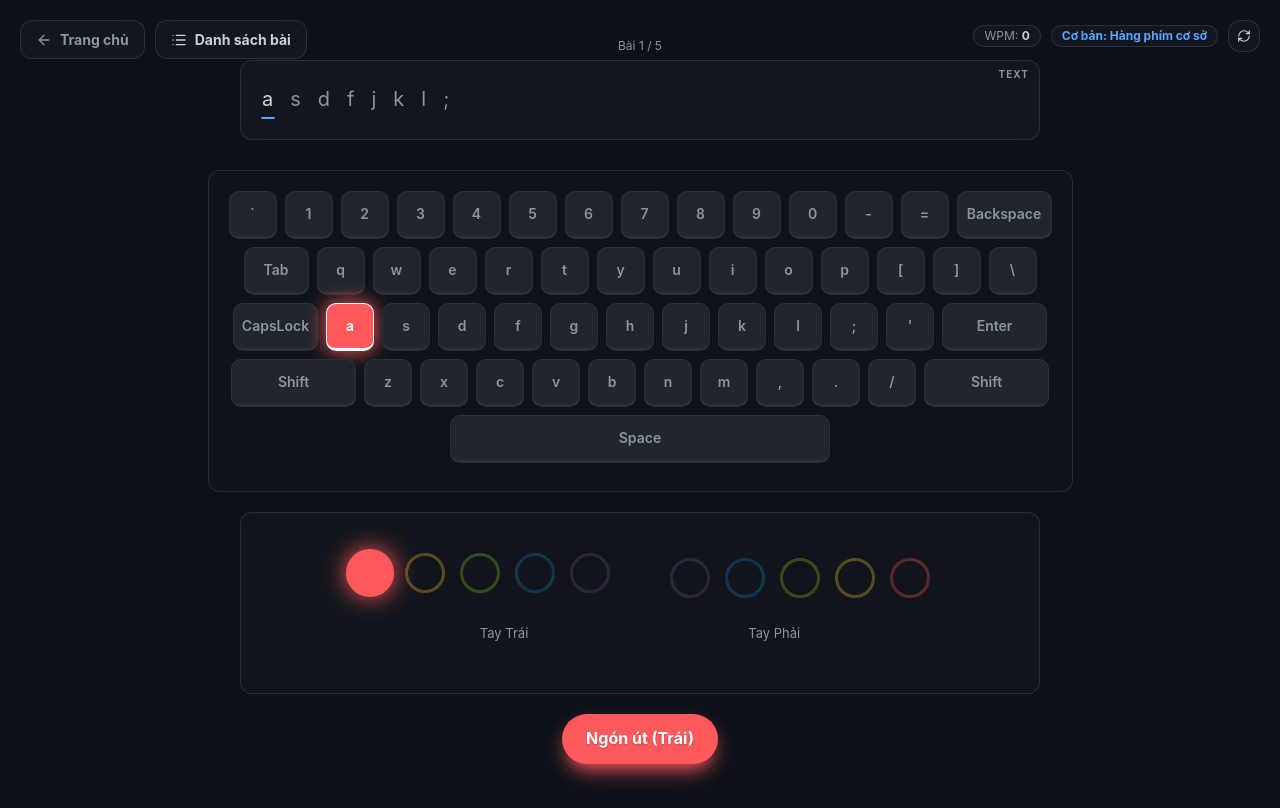
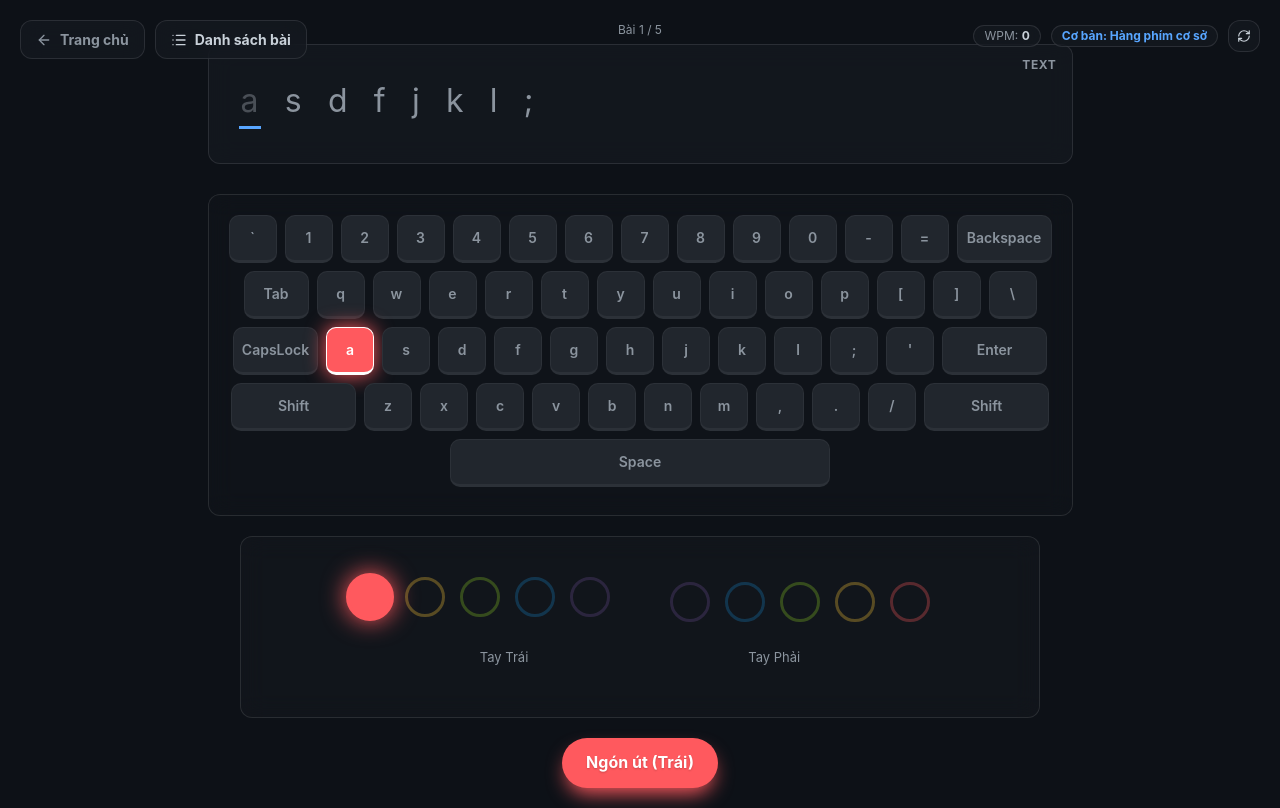
Before and after one commit to minhtn012/typing-kid-vn, a React (Vite) app: page / in a window 1280 px wide. Both pictures are taken after a click on the element 639 px from the left and 523 px from the top of the page. Built offline with nearby package versions, Linux system fonts and the light colour scheme.

Commit message:
feat: implement visual live typing with overlay feedback

```diff
--- a/src/components/PracticeSession.tsx
+++ b/src/components/PracticeSession.tsx
@@ -23,7 +23,7 @@ const PracticeSession: React.FC<PracticeSessionProps> = ({ initialModeId, onBack
     const currentMode = LESSON_MODES.find(m => m.id === currentModeId) || LESSON_MODES[0];
     const text = currentMode.text[lessonIndex];
 
-    const { userInput, stats, isFinished, handleKeyDown, reset, currentIndex, currentKeyToPress, currentFinger } = useTyping(text);
+    const { userInput, stats, isFinished, handleKeyDown, reset, currentIndex, currentKeyToPress, currentFinger, telexBuffer } = useTyping(text);
     const [pressedKey, setPressedKey] = useState<string | null>(null);
 
     // Reset when mode or lesson changes
@@ -133,7 +133,7 @@ const PracticeSession: React.FC<PracticeSessionProps> = ({ initialModeId, onBack
                     <div style={{ fontSize: '12px', color: 'var(--text-muted)', marginBottom: '5px', textAlign: 'center' }}>
                         Bài {lessonIndex + 1} / {currentMode.text.length}
                     </div>
-                    <TypingArea text={text} userInput={userInput} currentIndex={currentIndex} />
+                    <TypingArea text={text} userInput={userInput} currentIndex={currentIndex} telexBuffer={telexBuffer} />
                 </div>
 
                 {/* Keyboard and Hands Layout - Centered Stack */}
--- a/src/components/TypingArea.tsx
+++ b/src/components/TypingArea.tsx
@@ -1,51 +1,99 @@
 import React from 'react';
 import { motion } from 'framer-motion';
+import { TELEX_RULES } from '../constants';
 
 interface TypingAreaProps {
     text: string;
     userInput: string;
     currentIndex: number;
+    telexBuffer?: string[];
 }
 
-const TypingArea: React.FC<TypingAreaProps> = ({ text, userInput, currentIndex }) => {
+const getPartialChar = (keys: string[]): string => {
+    if (keys.length === 0) return '';
+
+    // Check if keys match a known Telex rule
+    const ruleMatch = Object.entries(TELEX_RULES).find(([_, ruleKeys]) => {
+        if (ruleKeys.length !== keys.length) return false;
+        return ruleKeys.every((k, i) => k === keys[i]);
+    });
+
+    if (ruleMatch) return ruleMatch[0];
+
+    // Fallback: If it's a single key, return it (e.g. 'a')
+    if (keys.length === 1) return keys[0];
+
+    // If no match (shouldn't happen with correct logic), join keys
+    return keys.join('');
+};
+
+const TypingArea: React.FC<TypingAreaProps> = ({ text, userInput, currentIndex, telexBuffer = [] }) => {
     return (
-        <div className="typing-area glass" style={{ padding: '20px', fontSize: '20px', letterSpacing: '0.05em', minHeight: '80px', position: 'relative', maxWidth: '800px', margin: '0 auto' }}>
-            <div style={{ position: 'absolute', top: '5px', right: '10px', fontSize: '10px', color: 'var(--text-muted)', fontWeight: 'bold', textTransform: 'uppercase' }}>
+        <div className="typing-area glass" style={{ padding: '30px', fontSize: '32px', letterSpacing: '0.02em', lineHeight: '1.6', minHeight: '120px', position: 'relative', maxWidth: '1000px', margin: '0 auto', userSelect: 'none' }}>
+            <div style={{ position: 'absolute', top: '10px', right: '15px', fontSize: '12px', color: 'var(--text-muted)', fontWeight: 'bold', textTransform: 'uppercase' }}>
                 Text
             </div>
-            <div style={{ display: 'flex', flexWrap: 'wrap', gap: '2px' }}>
+            <div style={{ display: 'flex', flexWrap: 'wrap', gap: '4px' }}>
                 {text.split('').map((char, index) => {
-                    let color = 'var(--text-muted)';
-                    let backgroundColor = 'transparent';
-                    let borderBottom = '2px solid transparent';
-
+                    // Logic for past characters
                     if (index < userInput.length) {
-                        color = userInput[index] === char ? 'var(--secondary-color)' : 'var(--error-color)';
-                        if (userInput[index] !== char) {
-                            backgroundColor = 'rgba(248, 81, 73, 0.1)';
-                        }
+                        const isCorrect = userInput[index] === char;
+                        return (
+                            <motion.span
+                                key={index}
+                                initial={false}
+                                animate={{
+                                    color: isCorrect ? 'var(--secondary-color)' : 'var(--error-color)',
+                                    backgroundColor: isCorrect ? 'transparent' : 'rgba(248, 81, 73, 0.1)',
+                                }}
+                                style={{
+                                    display: 'inline-block',
+                                    padding: '0 2px',
+                                    borderRadius: '4px',
+                                }}
+                            >
+                                {char === ' ' ? '\u00A0' : char}
+                            </motion.span>
+                        );
                     }
 
+                    // Logic for current character
                     if (index === currentIndex) {
-                        borderBottom = '2px solid var(--primary-color)';
-                        color = 'var(--text-main)';
+                        const partialChar = getPartialChar(telexBuffer);
+
+                        return (
+                            <motion.span
+                                key={index}
+                                animate={{ borderBottom: '3px solid var(--primary-color)' }}
+                                style={{
+                                    display: 'inline-block',
+                                    padding: '0 2px',
+                                    position: 'relative',
+                                    color: 'var(--text-main)' // Base color (Unfinished parts)
+                                }}
+                            >
+                                {/* Base Layer: Full Target Char (White/Main) - lowered opacity to suggest pending */}
+                                <span style={{ opacity: 0.3 }}>{char === ' ' ? '\u00A0' : char}</span>
+
+                                {/* Overlay Layer: Partial Char (Green/Active) */}
+                                <span style={{
+                                    position: 'absolute',
+                                    left: '2px', // Match padding
+                                    top: 0,
+                                    color: 'var(--secondary-color)',
+                                    opacity: 1
+                                }}>
+                                    {partialChar}
+                                </span>
+                            </motion.span>
+                        );
                     }
 
+                    // Future characters
                     return (
-                        <motion.span
-                            key={index}
-                            initial={false}
-                            animate={{ color, backgroundColor, borderBottom }}
-                            style={{
-                                display: 'inline-block',
-                                minWidth: char === ' ' ? '10px' : 'auto',
-                                padding: '2px 1px',
-                                borderRadius: '2px',
-                                transition: 'all 0.1s',
-                            }}
-                        >
+                        <span key={index} style={{ color: 'var(--text-muted)', display: 'inline-block', padding: '0 2px' }}>
                             {char === ' ' ? '\u00A0' : char}
-                        </motion.span>
+                        </span>
                     );
                 })}
             </div>
--- a/src/hooks/useTyping.ts
+++ b/src/hooks/useTyping.ts
@@ -121,5 +121,6 @@ export const useTyping = (text: string) => {
         currentIndex: userInput.length,
         currentKeyToPress,
         currentFinger,
+        telexBuffer,
     };
 };
```
